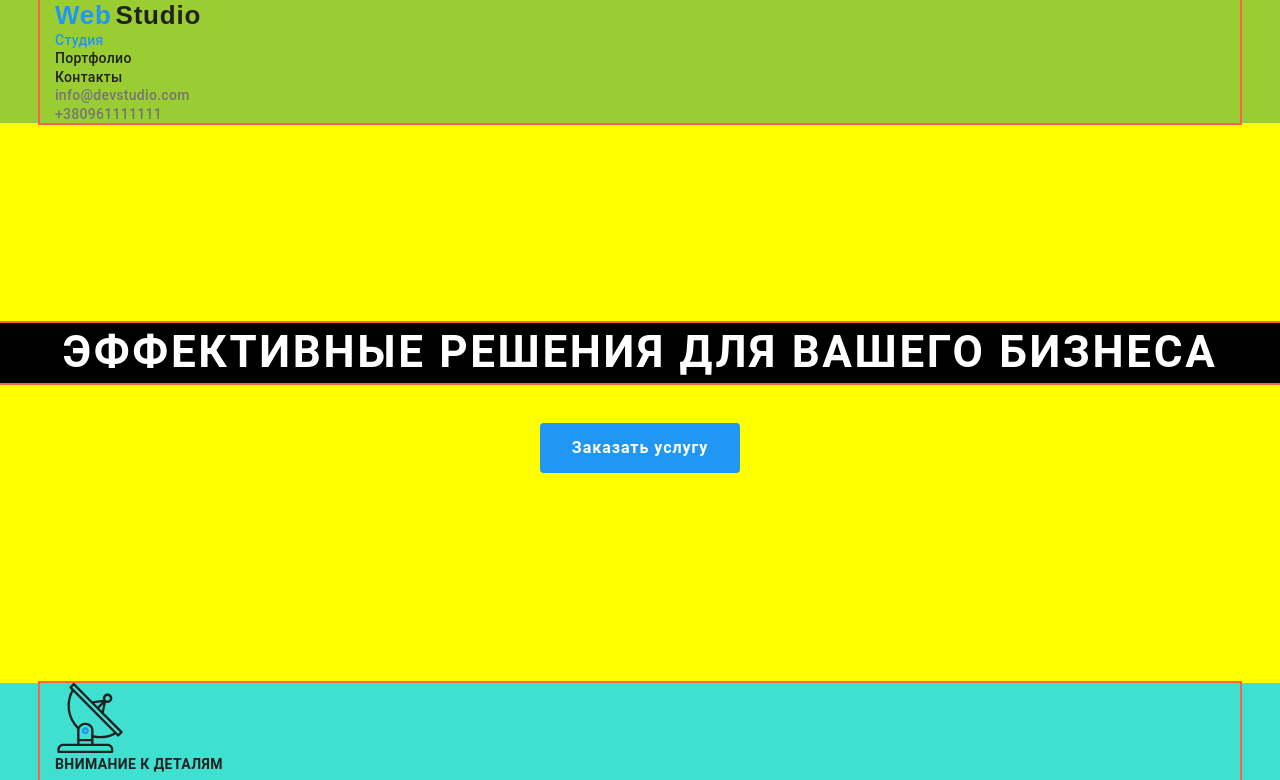
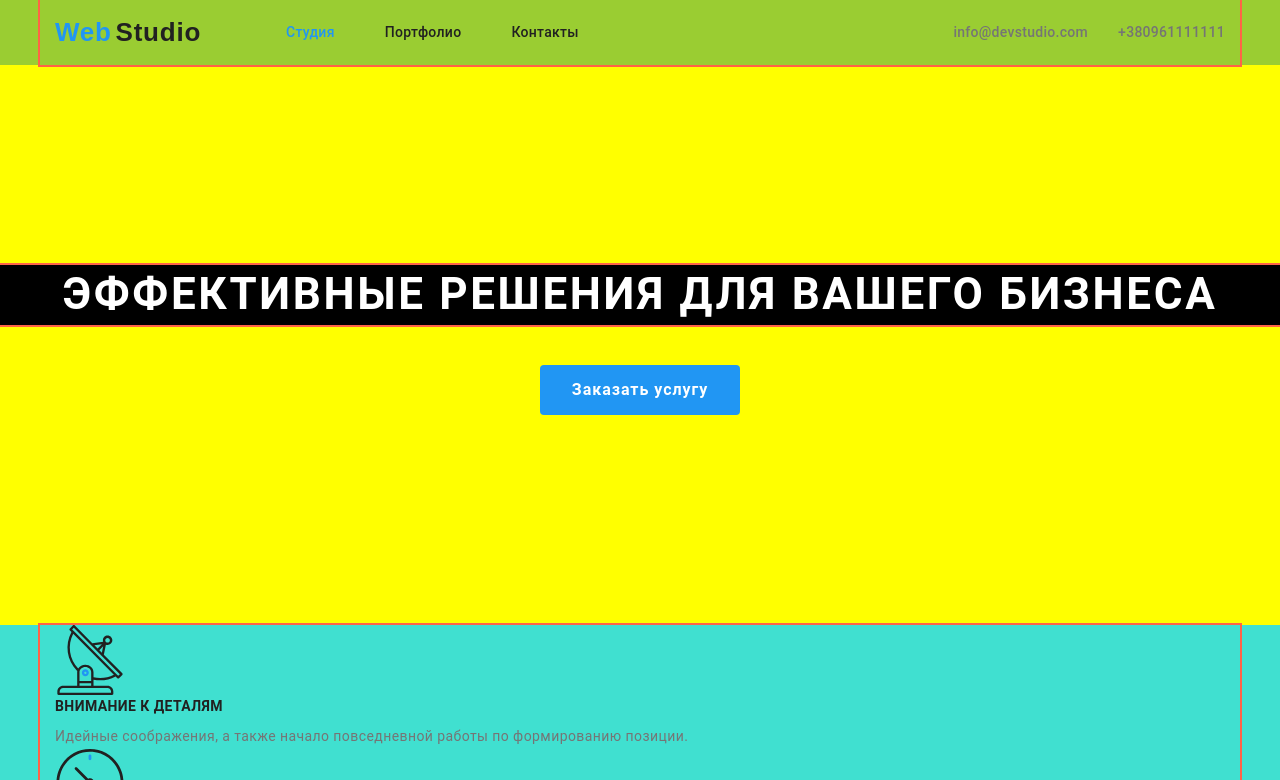
Before and after one commit to ProtsenkoOleksandra/goit-markup-hw-03, a plain HTML site: page index.html in a window 1280 px wide. Shown: the top 780 px of the page. Drawn offline with Linux system fonts and the light colour scheme.

Commit message:
Site menu flex-box

```diff
--- a/css/styles.css
+++ b/css/styles.css
@@ -18,7 +18,7 @@ html {
   --grey-back-color: #f5f4fa;
 }
 
-/* CLASSES UTILITIES AND UNIVERSE*/
+/* CLASSES UTILITIES AND UNIVERSAL*/
 
 ul {
   list-style-type: none;
@@ -29,16 +29,17 @@ ul {
 a {
   text-decoration: none;
 }
+
 .section-title {
+  margin-top: 0px;
+  margin-bottom: 50px;
+
   color: var(--title-text-color);
   font-weight: 700;
   font-size: 36px;
   line-height: 1.17;
   letter-spacing: 0.03em;
   text-align: center;
-
-  margin-top: 0px;
-  margin-bottom: 50px;
 }
 
 /* Universal conteiner for centralize content*/
@@ -60,7 +61,9 @@ body {
 header {
   background-color: yellowgreen;
 }
+
 /* Main Navigation*/
+
 .logo-web {
   color: var(--acent-text-color);
   font-family: Raleway, sans-serif;
@@ -79,6 +82,11 @@ header {
   letter-spacing: 0.03em;
 }
 
+.site-nav {
+  display: flex;
+  align-items: center;
+}
+
 .site-nav .link {
   color: var(--title-text-color);
   font-weight: 500;
@@ -87,10 +95,30 @@ header {
   letter-spacing: 0.02em;
 }
 
+.main-logo {
+  margin-right: 85px;
+}
+
+.site-menu:not(:last-child) {
+  margin-right: 50px;
+}
+
+.site-menu > .link {
+  display: block;
+  padding-top: 32px;
+  padding-bottom: 32px;
+}
+
+.menu-contacts {
+  display: flex;
+}
+
 .adress-top {
   font-style: normal;
 }
 .contacts {
+  display: block;
+
   color: var(--primary-text-color);
   font-weight: 500;
   font-size: 14px;
@@ -98,7 +126,28 @@ header {
   letter-spacing: 0.02em;
 }
 
+.link.currant {
+  color: var(--acent-text-color);
+}
+
+.top-nav {
+  display: flex;
+  align-items: center;
+  justify-content: space-between;
+}
+
+.mail {
+  margin-right: 30px;
+}
+
+/*Buttons*/
+
 .button {
+  border-radius: 4px;
+  padding: 10px 32px;
+  min-width: 200px;
+  border: 0px;
+
   background-color: var(--acent-text-color);
   color: var(--white-text-color);
   font-family: inherit;
@@ -106,11 +155,6 @@ header {
   font-size: 16px;
   line-height: 1.88;
   letter-spacing: 0.06em;
-
-  border-radius: 4px;
-  padding: 10px 32px;
-  min-width: 200px;
-  border: 0px;
 }
 
 .link:hover,
@@ -122,20 +166,20 @@ header {
   color: var(--acent-text-color);
 }
 
-.link.currant {
-  color: var(--acent-text-color);
-}
-
 /* Hero*/
 
 .hero {
+  padding-top: 200px;
+  padding-bottom: 210px;
+
   text-align: center;
   background-color: yellow;
+}
 
-  padding-top: 200px;
-  padding-bottom: 210px;
-}
 .hero-title {
+  margin-top: 0px;
+  margin-bottom: 40px;
+
   color: #ffffff;
   background-color: black; /*background-color it´s temporary put here*/
   font-weight: 700;
@@ -143,9 +187,6 @@ header {
   line-height: 1.36;
   letter-spacing: 0.06em;
   text-transform: uppercase;
-
-  margin-top: 0px;
-  margin-bottom: 40px;
 
   outline: 2px solid tomato;
 }
@@ -161,25 +202,25 @@ header {
   margin: 0px;
 }
 .principles-title {
+  margin-top: 0px;
+  margin-bottom: 10px;
+
   color: var(--title-text-color);
   font-weight: 700;
   font-size: 14px;
   line-height: 1.14;
   letter-spacing: 0.03em;
   text-transform: uppercase;
-
-  margin-top: 0px;
-  margin-bottom: 10px;
 }
 
 .principles-description {
+  margin-top: 0px;
+  margin-bottom: 0px;
+
   font-weight: 400;
   font-size: 14px;
   line-height: 1.71;
   letter-spacing: 0.03em;
-
-  margin-top: 0px;
-  margin-bottom: 0px;
 }
 
 /* What do we do section*/
@@ -213,26 +254,26 @@ header {
 }
 
 .team-member-name {
+  margin-top: 0px;
+  margin-bottom: 10px;
+
   color: var(--title-text-color);
   font-weight: 500;
   font-size: 16px;
   line-height: 1.19;
   text-align: center;
   letter-spacing: 0.03em;
-
-  margin-top: 0px;
-  margin-bottom: 10px;
 }
 
 .profession {
+  margin-top: 0px;
+  margin-bottom: 16px;
+
   font-weight: 400;
   font-size: 16px;
   line-height: 0.84;
   text-align: center;
   letter-spacing: 0.03em;
-
-  margin-top: 0px;
-  margin-bottom: 16px;
 }
 
 /* Our clients section*/
@@ -252,13 +293,13 @@ header {
   margin-bottom: 20px;
 }
 .footer-adress {
+  margin-bottom: 9px;
+
   color: var(--white-text-color);
   font-weight: 400;
   font-size: 14px;
   line-height: 1.71;
   letter-spacing: 0.03em;
-
-  margin-bottom: 9px;
 }
 
 .email,
@@ -268,8 +309,6 @@ header {
   font-size: 14px;
   line-height: 1.71;
   letter-spacing: 0.03em;
-
-  margin-bottom: 9px;
 }
 
 .web-white {
@@ -282,17 +321,22 @@ header {
 }
 
 .slogan {
+  margin-bottom: 20px;
+
   color: var(--white-text-color);
   font-weight: 700;
   font-size: 14px;
   line-height: 1.14;
   letter-spacing: 0.03em;
   text-transform: uppercase;
-
-  margin-bottom: 20px;
 }
 
 .footer-button {
+  border-radius: 4px;
+  padding: 10px 28px;
+  min-width: 200px;
+  border: 0px;
+
   background-color: var(--acent-text-color);
   color: var(--white-text-color);
   font-family: inherit;
@@ -301,10 +345,6 @@ header {
   line-height: 1.88;
   text-align: center;
   letter-spacing: 0.06em;
-  border-radius: 4px;
-  padding: 10px 28px;
-  min-width: 200px;
-  border: 0px;
 }
 
 /*PORTFOLIO PAGE CSS*/
@@ -315,6 +355,11 @@ header {
 }
 
 .button-portfolio {
+  border-radius: 4px;
+  padding: 6px 22px;
+  border: 0px;
+  margin-bottom: 50px;
+
   background-color: var(--grey-back-color);
   color: var(--title-text-color);
   font-family: inherit;
@@ -323,11 +368,6 @@ header {
   line-height: 1.63;
   text-align: center;
   letter-spacing: 0.03em;
-  border-radius: 4px;
-  padding: 6px 22px;
-  border: 0px;
-
-  margin-bottom: 50px;
 }
 
 .button-portfolio:focus,
@@ -337,36 +377,36 @@ header {
 }
 
 .portfolio-title {
+  margin-bottom: 4px;
+  margin-top: 0px;
+
   color: var(--title-text-color);
   font-weight: 700;
   font-size: 18px;
   line-height: 2;
   letter-spacing: 0.06em;
-
-  margin-bottom: 4px;
-  margin-top: 0px;
 }
 
 .portfolio-group {
+  margin-top: 0px;
+  margin-bottom: 20px;
+
   color: var(--primary-text-color);
   font-weight: 400;
   font-size: 16px;
   line-height: 1.88;
   letter-spacing: 0.03em;
-
-  margin-top: 0px;
-  margin-bottom: 20px;
 }
 
 .portfolio-description {
+  /*уточнить, как єту картинку лепить))*/
+  margin-top: 0px;
+  margin-bottom: 0px;
+
   color: var(--white-text-color);
   background-color: var(--footer-background-color); /*temporary here*/
   font-weight: 400;
   font-size: 18px;
   line-height: 1.56;
   letter-spacing: 0.03em;
-
-  /*уточнить, как єту картинку лепить))*/
-  margin-top: 0px;
-  margin-bottom: 0px;
 }
--- a/index.html
+++ b/index.html
@@ -10,31 +10,37 @@
   <body>
     <header>
       <!--Main Navigation-->
-      <div class="conteiner">
+      <div class="conteiner top-nav">
         <nav>
           <ul class="site-nav">
-            <li>
+            <li class="main-logo">
               <a href="./index.html" class="link">
                 <span class="logo-web">Web</span>
                 <span class="logo-studio">Studio</span>
               </a>
             </li>
-            <li><a href="./index.html" class="link currant">Студия</a></li>
-            <li><a href="./portfolio.html" class="link">Портфолио</a></li>
-            <li><a href="#" class="link">Контакты</a></li>
+            <li class="site-menu">
+              <a href="./index.html" class="link currant">Студия</a>
+            </li>
+            <li class="site-menu">
+              <a href="./portfolio.html" class="link">Портфолио</a>
+            </li>
+            <li class="site-menu"><a href="#" class="link">Контакты</a></li>
           </ul>
         </nav>
 
         <!--Contacts-->
         <address class="adress-top">
-          <ul>
-            <li>
-              <a href="mailto:info@devstudio.com" class="contacts"
+          <ul class="menu-contacts">
+            <li class="mail">
+              <a href="mailto:info@devstudio.com" class="contacts link"
                 >info@devstudio.com</a
               >
             </li>
-            <li>
-              <a href="tel:+380961111111" class="contacts">+380961111111</a>
+            <li class="phone">
+              <a href="tel:+380961111111" class="contacts link"
+                >+380961111111</a
+              >
             </li>
           </ul>
         </address>
```
